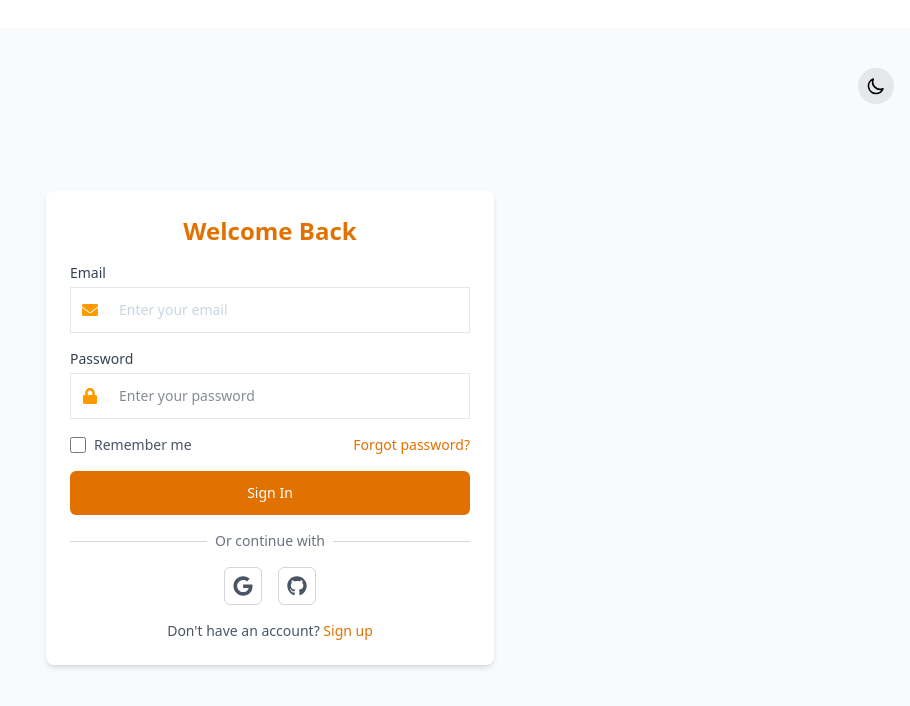
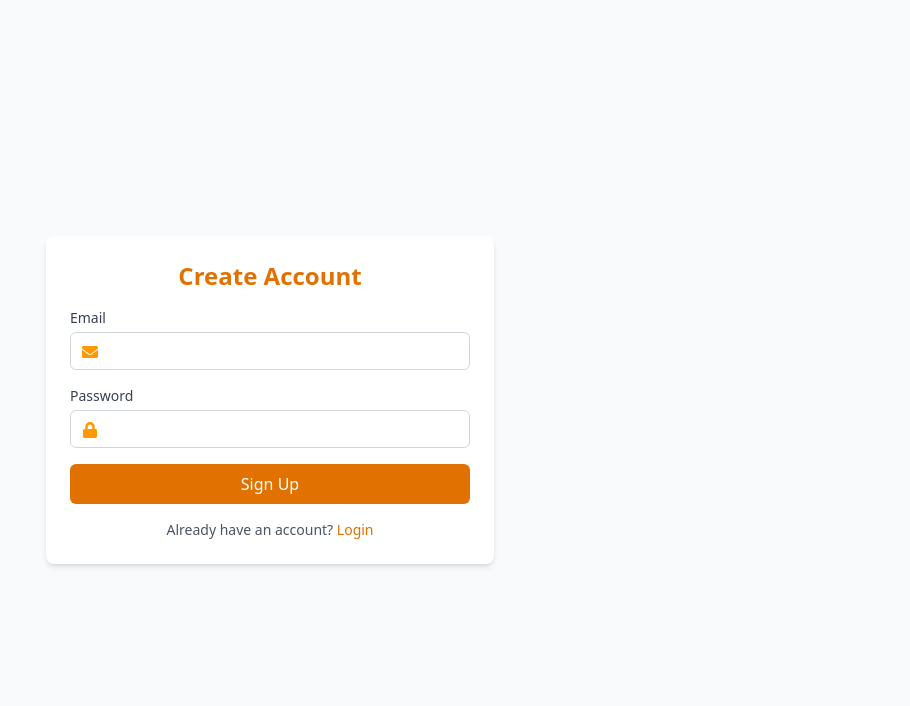
Before and after one commit to PixelNoah-ui/AnyoneCusine, a React (Vite) app: page /signup in a window 1280 px wide. Before the commit this address led to /login. Shown: the top 706 px of the page, without its empty margins (370-1280 px from the left). Built offline with nearby package versions, Linux system fonts and the light colour scheme.

Commit message:
Update Anyone cusine

```diff
--- a/src/App.jsx
+++ b/src/App.jsx
@@ -4,6 +4,7 @@ import Spinner from "./Components/ui/Spinner";
 import "./index.css";
 
 import ProtectRoutes from "./Components/ui/ProtectRoutes";
+import SignUpForm from "./Components/ui/SignUpfrom";
 
 const Home = lazy(() => import("./page/Home"));
 const Menu = lazy(() => import("./page/Menu"));
@@ -23,25 +24,41 @@ function App() {
     <BrowserRouter>
       <Suspense fallback={<Spinner />}>
         <Routes>
-          <Route
-            element={
-              <ProtectRoutes>
-                <Layout />
-              </ProtectRoutes>
-            }
-          >
+          <Route element={<Layout />}>
             <Route path="/" element={<Home />} />
             <Route path="/menu" element={<Menu />} />
             <Route path="/about" element={<About />} />
             <Route path="/contact" element={<ContactPage />} />
             <Route path="/cart" element={<Cart />} />
-            <Route path="/checkout" element={<Checkout />} />
             <Route path="/dish/:dishID" element={<FoodDetails />} />
-            <Route path="/order-success" element={<OrderSuccess />} />
-            <Route path="/myorder" element={<Myorder />} />
+            <Route
+              path="/checkout"
+              element={
+                <ProtectRoutes>
+                  <Checkout />
+                </ProtectRoutes>
+              }
+            />
+            <Route
+              path="/order-success"
+              element={
+                <ProtectRoutes>
+                  <OrderSuccess />
+                </ProtectRoutes>
+              }
+            />
+            <Route
+              path="/myorder"
+              element={
+                <ProtectRoutes>
+                  <Myorder />
+                </ProtectRoutes>
+              }
+            />
             <Route path="*" element={<PageIsNotFound />} />
           </Route>
           <Route path="/login" element={<SignInForm />} />
+          <Route path="/signup" element={<SignUpForm />} />
         </Routes>
       </Suspense>
     </BrowserRouter>
--- a/src/Components/authentication/useLogin.js
+++ b/src/Components/authentication/useLogin.js
@@ -10,6 +10,7 @@ function useLogin() {
     mutationFn: ({ email, password }) => singIn({ email, password }),
     onSuccess: (user) => {
       navigate("/", { replace: true });
+
       queryClient.setQueryData(["user"], user);
     },
     onError: (error) => toast.error(error.message),
--- a/src/Components/ui/ProtectRoutes.jsx
+++ b/src/Components/ui/ProtectRoutes.jsx
@@ -1,24 +1,18 @@
-import { useEffect } from "react";
+import { Navigate, useLocation } from "react-router-dom";
 import useUser from "../authentication/useUser";
-import { useNavigate } from "react-router-dom";
 import Spinner from "./Spinner";
 
 function ProtectRoutes({ children }) {
   const { isAuthenticated, isLoading } = useUser();
-  const navigate = useNavigate();
-
-  useEffect(
-    function () {
-      if (!isAuthenticated && !isLoading) {
-        navigate("/login");
-      }
-    },
-    [isAuthenticated, isLoading, navigate],
-  );
+  const location = useLocation();
 
   if (isLoading) return <Spinner />;
 
-  if (isAuthenticated) return children;
+  if (!isAuthenticated) {
+    return <Navigate to="/login" replace state={{ from: location }} />;
+  }
+
+  return children;
 }
 
 export default ProtectRoutes;
--- /dev/null
+++ b/src/Components/ui/SignUpfrom.jsx
@@ -0,0 +1,107 @@
+// Components/ui/SignUpForm.tsx
+
+import { useForm } from "react-hook-form";
+import { Link, useNavigate } from "react-router-dom";
+import { FaEnvelope, FaLock } from "react-icons/fa";
+import { useState } from "react";
+import supabase from "../../service/supabase";
+import toast from "react-hot-toast";
+
+export default function SignUpForm() {
+  const navigate = useNavigate();
+  const [isLoading, setIsLoading] = useState(false);
+  const {
+    register,
+    handleSubmit,
+    formState: { errors },
+  } = useForm();
+
+  async function onSubmit(data) {
+    setIsLoading(true);
+
+    const { email, password } = data;
+    const { error } = await supabase.auth.signUp({
+      email,
+      password,
+    });
+
+    setIsLoading(false);
+
+    if (error) {
+      alert(error.message);
+    } else {
+      toast.success("Account Created successfully");
+      navigate("/login");
+    }
+  }
+
+  return (
+    <div className="flex min-h-screen items-center justify-center bg-gray-50 p-4 dark:bg-slate-900">
+      <div className="w-full max-w-md rounded-lg bg-white p-6 shadow-md dark:bg-slate-800">
+        <h2 className="mb-4 text-center text-2xl font-bold text-amber-600">
+          Create Account
+        </h2>
+        <form onSubmit={handleSubmit(onSubmit)} className="space-y-4">
+          <div>
+            <label className="mb-1 block text-sm text-gray-700 dark:text-slate-300">
+              Email
+            </label>
+            <div className="relative">
+              <FaEnvelope className="absolute top-3 left-3 text-amber-500" />
+              <input
+                type="email"
+                className="w-full rounded-md border border-gray-300 py-2 pr-4 pl-10 text-sm outline-none dark:text-slate-300"
+                {...register("email", { required: "Email is required" })}
+              />
+            </div>
+            {errors.email && (
+              <p className="mt-1 text-sm text-red-500">
+                {errors.email.message}
+              </p>
+            )}
+          </div>
+
+          <div>
+            <label className="mb-1 block text-sm text-gray-700 dark:text-slate-300">
+              Password
+            </label>
+            <div className="relative">
+              <FaLock className="absolute top-3 left-3 text-amber-500" />
+              <input
+                type="password"
+                className="w-full rounded-md border border-gray-300 py-2 pr-4 pl-10 text-sm outline-none dark:text-slate-300"
+                {...register("password", {
+                  required: "Password is required",
+                  minLength: {
+                    value: 8,
+                    message: "Password must be at least 8 characters",
+                  },
+                })}
+              />
+            </div>
+            {errors.password && (
+              <p className="mt-1 text-sm text-red-500">
+                {errors.password.message}
+              </p>
+            )}
+          </div>
+
+          <button
+            type="submit"
+            className="w-full rounded-md bg-amber-600 py-2 text-white hover:bg-amber-700"
+            disabled={isLoading}
+          >
+            {isLoading ? "Creating account..." : "Sign Up"}
+          </button>
+        </form>
+
+        <p className="mt-4 text-center text-sm text-gray-600 dark:text-slate-300">
+          Already have an account?{" "}
+          <Link to="/login" className="text-amber-600 hover:text-amber-500">
+            Login
+          </Link>
+        </p>
+      </div>
+    </div>
+  );
+}
--- a/src/Components/ui/SingInForm.jsx
+++ b/src/Components/ui/SingInForm.jsx
@@ -17,9 +17,13 @@ export default function CompactSignInForm() {
   } = useForm();
   const { login, isPending } = useLogin();
   function onsubmit(data) {
-    login(data, {
-      onSettled: () => reset(),
-    });
+    login(
+      data,
+
+      {
+        onSettled: () => reset(),
+      },
+    );
   }
 
   if (isPending) return <Spinner />;
@@ -93,12 +97,6 @@ export default function CompactSignInForm() {
                       value: 8,
                       message: "password must be at least 8 character long",
                     },
-                    pattern: {
-                      value:
-                        /^(?=.*[a-z])(?=.*[A-Z])(?=.*\d)(?=.*[@$!%*?&])[A-Za-z\d@$!%*?&]{8,}$/,
-                      message:
-                        "Must include uppercase, lowercase, number & special character",
-                    },
                   })}
                 />
               </div>
@@ -157,7 +155,9 @@ export default function CompactSignInForm() {
 
           <p className="mt-4 text-center text-sm text-gray-600 dark:text-slate-300">
             Don't have an account?{" "}
-            <Link className="text-amber-600 hover:text-amber-500">Sign up</Link>
+            <Link to="/signup" className="text-amber-600 hover:text-amber-500">
+              Sign up
+            </Link>
           </p>
         </div>
       </div>
```
